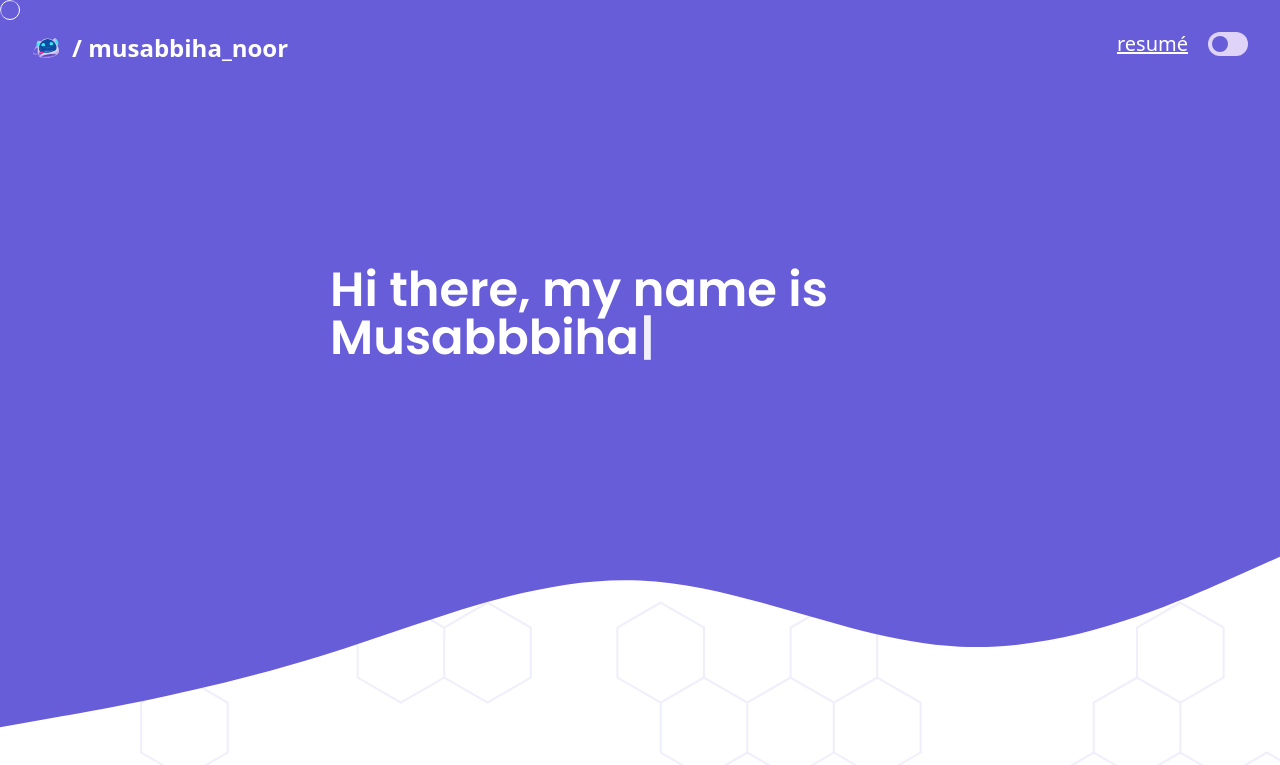
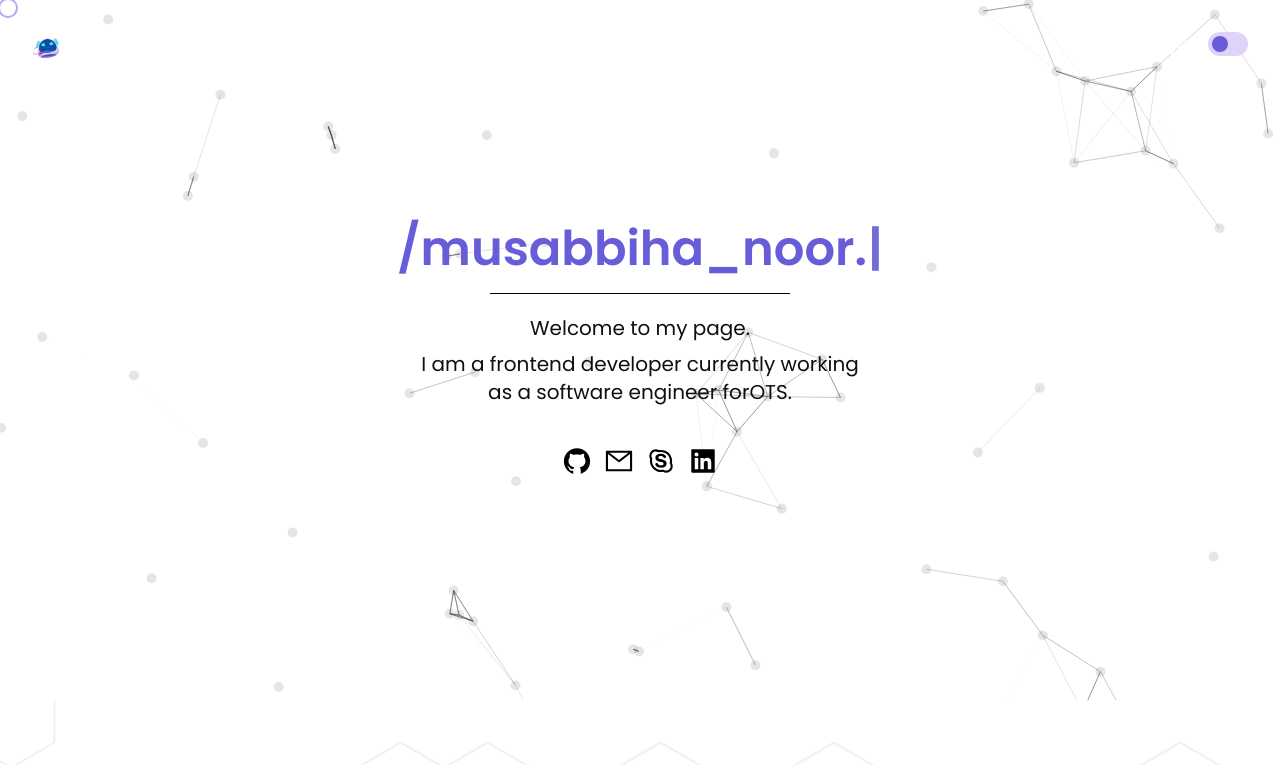
Before and after one commit to musabbihanoor/portfolio-v2, a Next.js app: page / in a window 1280 px wide. Shown: the top 765 px of the page. Built offline with nearby package versions, Linux system fonts and the light colour scheme.

Commit message:
implemented particles background

```diff
--- /dev/null
+++ b/config/particles-config.js
@@ -0,0 +1,113 @@
+const particlesConfig = {
+  particles: {
+    number: {
+      value: 30,
+      density: {
+        enable: true,
+        value_area: 400,
+      },
+    },
+    color: {
+      value: "#000",
+    },
+    shape: {
+      type: "circle",
+      stroke: {
+        width: 0,
+        color: "#000",
+      },
+      image: {
+        width: 10,
+        height: 10,
+      },
+    },
+    opacity: {
+      value: 0.1,
+      random: false,
+      anim: {
+        enable: false,
+        speed: 2,
+        opacity_min: 0,
+        sync: false,
+      },
+    },
+    size: {
+      value: 5,
+      random: false,
+      anim: {
+        enable: false,
+        speed: 20,
+        size_min: 0,
+        sync: false,
+      },
+    },
+    line_linked: {
+      enable: true,
+      distance: 100,
+      color: "#32343E",
+      opacity: 0.5,
+      width: 1,
+    },
+    move: {
+      enable: true,
+      speed: 2,
+      direction: "none",
+      random: false,
+      straight: false,
+      out_mode: "out",
+      bounce: false,
+      attract: {
+        enable: false,
+        rotateX: 3000,
+        rotateY: 3000,
+      },
+    },
+    array: [],
+  },
+  interactivity: {
+    detect_on: "canvas",
+    events: {
+      onhover: {
+        enable: true,
+        mode: "grab",
+      },
+      onclick: {
+        enable: true,
+        mode: "push",
+      },
+      resize: true,
+    },
+    modes: {
+      grab: {
+        distance: 100,
+        line_linked: {
+          opacity: 0.6,
+        },
+      },
+      bubble: {
+        distance: 200,
+        size: 80,
+        duration: 0.4,
+      },
+      repulse: {
+        distance: 200,
+        duration: 0.4,
+      },
+      push: {
+        particles_nb: 4,
+      },
+      remove: {
+        particles_nb: 2,
+      },
+    },
+    mouse: {},
+  },
+  retina_detect: false,
+  fn: {
+    interact: {},
+    modes: {},
+    vendors: {},
+  },
+  tmp: {},
+};
+export default particlesConfig;
--- a/package.json
+++ b/package.json
@@ -16,7 +16,11 @@
     "react-copy-to-clipboard": "^5.1.0",
     "react-dom": "^18",
     "react-icons": "^4.12.0",
+    "react-particles": "^2.12.2",
     "react-toastify": "^9.1.3",
+    "react-tsparticles": "^2.12.2",
+    "tsparticles": "^2.12.0",
+    "tsparticles-slim": "^2.12.0",
     "typewriter-effect": "^2.21.0"
   },
   "devDependencies": {
--- a/src/components/About.js
+++ b/src/components/About.js
@@ -18,8 +18,8 @@ const About = ({ typing }) => {
   }, [typing]);
 
   return (
-    <div className="relative z-20 flex items-start justify-center md:p-20 p-10">
-      {showContent && (
+    <div className="relative z-10 flex items-start justify-center md:p-20 p-10">
+      {/* {showContent && ( */}
       <>
         <div className="hidden md:block">
           <AnimatedDiv>
@@ -44,13 +44,11 @@ const About = ({ typing }) => {
               frontend development
             </span>{" "}
             with experties in{" "}
-              <span className="dark:text-light_purple text-purple">
-                React JS
-              </span>
-              . I love creating cool stuff that looks great and is easy to use.
-              My focus is on making interfaces that are both visually stunning
-              and user-friendly. I&apos;ve worked on multiple of projects, from
-              small websites to big{" "}
+            <span className="dark:text-light_purple text-purple">React JS</span>
+            . I love creating cool stuff that looks great and is easy to use. My
+            focus is on making interfaces that are both visually stunning and
+            user-friendly. I&apos;ve worked on multiple of projects, from small
+            websites to big{" "}
             <span className="dark:text-light_purple text-purple">
               web applications
             </span>{" "}
@@ -126,7 +124,7 @@ const About = ({ typing }) => {
           </p>
         </AnimatedDiv>
       </>
-      )}
+      {/* )} */}
     </div>
   );
 };
--- a/src/components/Hero.js
+++ b/src/components/Hero.js
@@ -1,67 +1,74 @@
-"use-client";
-
-import { Fragment, useEffect, useState } from "react";
-import Image from "next/image";
-
-import GreetAnimation from "@/animations/Greetings.json";
-import Lottie from "lottie-react";
+import { Fragment } from "react";
 
 import Typewriter from "typewriter-effect";
-import AnimatedDiv from "@/layout/AnimatedDiv";
 import { motion } from "framer-motion";
 
 import { data } from "@/data/social";
+import ParticleBackground from "./ParticleBackground";
 
-const Hero = ({ typing, setTyping }) => {
-  const [showRobo, setShowRobo] = useState(false);
-
-  useEffect(() => {
-    !typing &&
-      setTimeout(() => {
-        setShowRobo(true);
-      }, 1000);
-  }, [typing]);
-
+const Hero = ({}) => {
   return (
     <Fragment>
       <div
-        className={`relative z-10 md:h-[500px] h-[400px] flex items-center justify-center md:justify-between md:px-20 px-16 md:pt-32 p-32 pb-0 text-text_light bg-purple transition-all duration-150 ease-out hover:ease-in `}
+        className={`relative z-10 overflow-hidden md:h-[700px] h-[400px] md:px-20 px-16 md:pt-32 p-32 pb-0 transition-all duration-150 ease-out hover:ease-in `}
       >
-        <div className="bg-no-repeat bg-center bg-[url('/blobs.svg')] h-screen w-screen absolute z-10 left-0 opacity-[.1]"></div>
-        <div className="relative z-20">
+        <ParticleBackground />
+
+        <div className="absolute top-0 left-0 flex flex-col items-center justify-center h-full w-full">
           <h1
-            className={`md:text-5xl text-3xl font-semibold md:w-[500px] transform transition-all duration-700 ease-in hover:ease-in ${
-              typing ? "md:translate-x-1/2" : "translate-x-0"
-            }`}
+            className={`text-purple text-center md:text-5xl text-3xl font-semibold md:w-[500px] transform transition-all duration-700 ease-in hover:ease-in`}
           >
             <Typewriter
               onInit={(typewriter) => {
                 typewriter
                   .changeDelay(100)
-                  .typeString("Hi there, ")
+                  .typeString("/musabiha")
                   .pauseFor(1000)
-                  .typeString("my name is Musabiha")
                   .deleteChars(3)
-                  .typeString("bbiha N")
+                  .typeString("bbiha_n")
                   .deleteChars(7)
-                  .typeString("biha Noor. ")
-                  .pauseFor(1000)
-                  .typeString("I am a frontend dev.")
-                  .callFunction(() => {
-                    setTyping(false);
-                  })
+                  .typeString("biha_noor.")
+                  .callFunction(() => {})
                   .start();
               }}
             />
-            {showRobo && (
-              <div className="flex gap-3 md:justify-start justify-center mt-10">
+          </h1>
+
+          <hr className="border-black w-[300px] my-5" />
+
+          <motion.p
+            initial={{ opacity: 0, y: -50 }}
+            animate={{ opacity: 1, y: 0 }}
+            transition={{ duration: 1 }}
+            className="text-xl"
+          >
+            Welcome to my page.
+          </motion.p>
+          <motion.p
+            initial={{ opacity: 0, y: -50 }}
+            animate={{ opacity: 1, y: 0 }}
+            transition={{ duration: 1 }}
+            className="text-xl text-center mt-2"
+          >
+            I am a frontend developer currently working <br />
+            as a software engineer for
+            <a
+              href="https://www.onetechnologyservices.com/"
+              rel="noreferrer"
+              target="_blank"
+            >
+              OTS.
+            </a>
+          </motion.p>
+
+          <motion.div
+            initial={{ opacity: 0, y: -50 }}
+            animate={{ opacity: 1, y: 0 }}
+            transition={{ duration: 1 }}
+            className="flex gap-3 text-black text-3xl justify-center mt-10"
+          >
             {data.map((x, i) => (
-                  <motion.div
-                    initial={{ opacity: 0, x: -(i * 50) }}
-                    animate={{ opacity: 1, x: 0 }}
-                    transition={{ duration: 1 }}
-                  >
-                    {x.link && (
+              <div>
                 <a
                   href={x.link}
                   className="cursor-pointer hover:text-light_purple transition-all duration-300 ease-in"
@@ -69,37 +76,10 @@ const Hero = ({ typing, setTyping }) => {
                 >
                   {x.icon}
                 </a>
-                    )}
-                    {x.value && (
-                      <button
-                        onClick={() => copyToClipboard(x.value, x.name)}
-                        className="cursor-pointer hover:text-light_purple transition-all duration-300 ease-in"
-                      >
-                        {x.icon}
-                      </button>
-                    )}
+              </div>
+            ))}
           </motion.div>
-                ))}
         </div>
-            )}
-          </h1>
-        </div>
-        {showRobo && (
-          <div className="hidden md:block">
-            <AnimatedDiv>
-              <Lottie animationData={GreetAnimation} />
-            </AnimatedDiv>
-          </div>
-        )}
-      </div>
-      <div className="image-container relative z-[2]">
-        <Image
-          src="/wave-up.svg"
-          alt="wave"
-          width={500}
-          height={300}
-          layout="responsive"
-        />
       </div>
     </Fragment>
   );
--- /dev/null
+++ b/src/components/ParticleBackground.js
@@ -0,0 +1,25 @@
+import { useCallback } from "react";
+import Particles from "react-particles";
+import { loadFull } from "tsparticles";
+import particlesConfig from "../../config/particles-config";
+
+const ParticleBackground = () => {
+  const particlesInit = useCallback(async (engine) => {
+    await loadFull(engine);
+  }, []);
+
+  const particlesLoaded = useCallback(async (container) => {}, []);
+
+  return (
+    <div className="relative z-[-1]">
+      <Particles
+        id="tsparticles"
+        init={particlesInit}
+        loaded={particlesLoaded}
+        options={particlesConfig}
+      />
+    </div>
+  );
+};
+
+export default ParticleBackground;
--- a/src/pages/index.js
+++ b/src/pages/index.js
@@ -5,6 +5,7 @@ import Hero from "@/components/Hero";
 import About from "@/components/About";
 import { useState } from "react";
 import ProjectList from "@/components/ProjectList";
+import ParticleBackground from "@/components/ParticleBackground";
 
 const poppins = Poppins({
   subsets: ["latin"],
@@ -16,10 +17,14 @@ export default function Home() {
 
   return (
     <div className={`${poppins.className}`}>
-      <div className="bg-[url('/hexagon-bg.svg')] h-screen w-screen fixed z-[1] opacity-[.1]"></div>
+      <Hero typing={typing} setTyping={setTyping} />
 
-      <Hero typing={typing} setTyping={setTyping} />
+      <div className="bg-white h-full w-screen absolute z-[10]">
+        <div className="bg-[url('/hexagon-bg.svg')] h-full w-full opacity-[.1]"></div>
+      </div>
+
       <About typing={typing} />
+
       <ProjectList />
     </div>
   );
```
Also changed, not shown: src/components/ProjectList.js (+8 -8 lines), 1 other file (tests, documents, lock files or other folders). Lines whose indentation alone changed are shown as unchanged.
